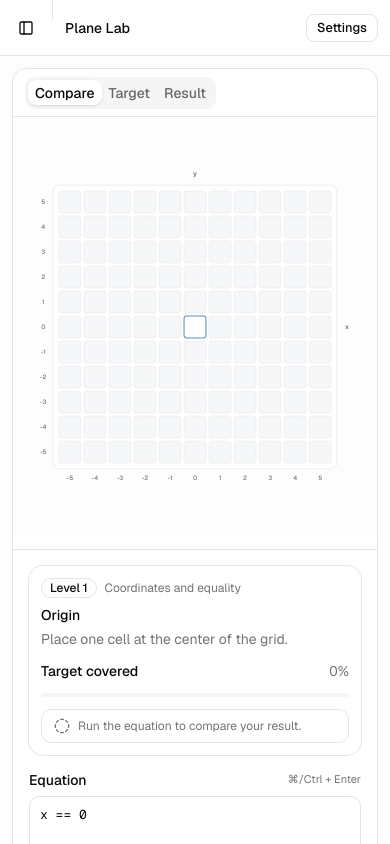
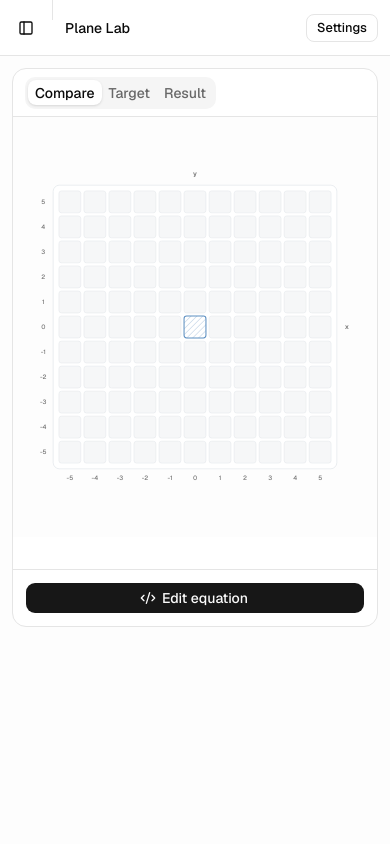
Before and after one commit to msk1039/voxels, a Next.js app: page /play/2d/origin in a window 390 px wide. Shown: the top 844 px of the page. Built offline with nearby package versions, Linux system fonts and the light colour scheme.

Commit message:
add mobile equation drawer

```diff
--- a/components/game/level-workspace.tsx
+++ b/components/game/level-workspace.tsx
@@ -2,7 +2,7 @@
 
 import { useMemo, useState } from "react";
 import Link from "next/link";
-import { CircleHelp, Lock } from "lucide-react";
+import { CircleHelp, Code2, Lock } from "lucide-react";
 
 import { CompletionDialog } from "@/components/game/completion-dialog";
 import {
@@ -17,7 +17,7 @@ import {
 } from "@/components/renderers/grid-2d/grid-2d-renderer";
 import { VoxelCanvas } from "@/components/renderers/voxel-3d/voxel-canvas";
 import { Badge } from "@/components/ui/badge";
-import { buttonVariants } from "@/components/ui/button";
+import { Button, buttonVariants } from "@/components/ui/button";
 import {
   Card,
   CardContent,
@@ -26,6 +26,14 @@ import {
   CardTitle,
 } from "@/components/ui/card";
 import { Progress, ProgressLabel, ProgressValue } from "@/components/ui/progress";
+import {
+  Drawer,
+  DrawerContent,
+  DrawerDescription,
+  DrawerHeader,
+  DrawerTitle,
+  DrawerTrigger,
+} from "@/components/ui/drawer";
 import {
   ResizableHandle,
   ResizablePanel,
@@ -39,6 +47,7 @@ import {
   getNextLevel,
 } from "@/content/levels";
 import { useGridWorker } from "@/hooks/use-grid-worker";
+import { useIsDesktop } from "@/hooks/use-desktop";
 import { EquationError, EquationMode, getErrorLocation } from "@/lib/equation";
 import { CellMap, matchCells } from "@/lib/grid";
 import {
@@ -215,6 +224,7 @@ function ActiveLevel({
   const [complexity, setComplexity] = useState(0);
   const [completionOpen, setCompletionOpen] = useState(false);
   const runGrid = useGridWorker();
+  const desktop = useIsDesktop();
 
   const match = useMemo(
     () => matchCells(level.target, actual),
@@ -300,7 +310,8 @@ function ActiveLevel({
 
   return (
     <>
-      <div className="hidden h-[calc(100svh-5.5rem)] overflow-hidden rounded-xl border bg-background lg:block">
+      {desktop ? (
+        <div className="h-[calc(100svh-5.5rem)] overflow-hidden rounded-xl border bg-background">
         <ResizablePanelGroup orientation="horizontal">
           <ResizablePanel defaultSize="65%" minSize="45%">
             {renderer}
@@ -310,11 +321,30 @@ function ActiveLevel({
             {controls}
           </ResizablePanel>
         </ResizablePanelGroup>
-      </div>
-      <div className="overflow-hidden rounded-xl border bg-background lg:hidden">
-        <div className="min-h-[480px]">{renderer}</div>
-        <div className="border-t">{controls}</div>
-      </div>
+        </div>
+      ) : (
+        <div className="overflow-hidden rounded-xl border bg-background">
+          <div className="min-h-[500px]">{renderer}</div>
+          <div className="border-t p-3">
+            <Drawer>
+              <DrawerTrigger render={<Button className="w-full" />}>
+                <Code2 data-icon="inline-start" aria-hidden="true" />
+                Edit equation
+              </DrawerTrigger>
+              <DrawerContent className="max-h-[92svh]">
+                <DrawerHeader>
+                  <DrawerTitle>{level.title} equation</DrawerTitle>
+                  <DrawerDescription>
+                    Run an expression, compare it with the target, and open
+                    hints when needed.
+                  </DrawerDescription>
+                </DrawerHeader>
+                <div className="overflow-y-auto px-1 pb-6">{controls}</div>
+              </DrawerContent>
+            </Drawer>
+          </div>
+        </div>
+      )}
       <CompletionDialog
         level={level}
         open={completionOpen}
--- /dev/null
+++ b/hooks/use-desktop.ts
@@ -0,0 +1,16 @@
+import { useSyncExternalStore } from "react";
+
+const DESKTOP_BREAKPOINT = 1024;
+
+export function useIsDesktop() {
+  return useSyncExternalStore(
+    (onStoreChange) => {
+      if (typeof window === "undefined") return () => undefined;
+      const media = window.matchMedia(`(min-width: ${DESKTOP_BREAKPOINT}px)`);
+      media.addEventListener("change", onStoreChange);
+      return () => media.removeEventListener("change", onStoreChange);
+    },
+    () => window.innerWidth >= DESKTOP_BREAKPOINT,
+    () => false
+  );
+}
```
